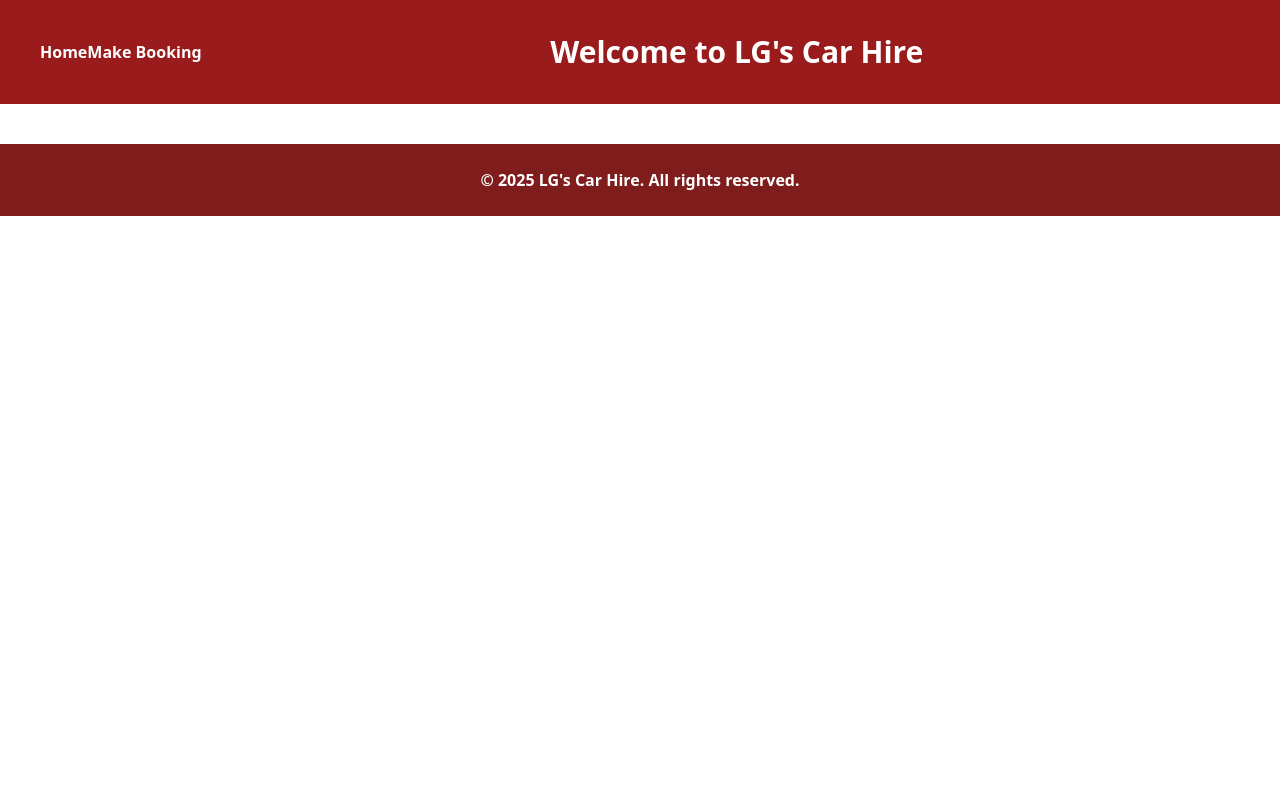
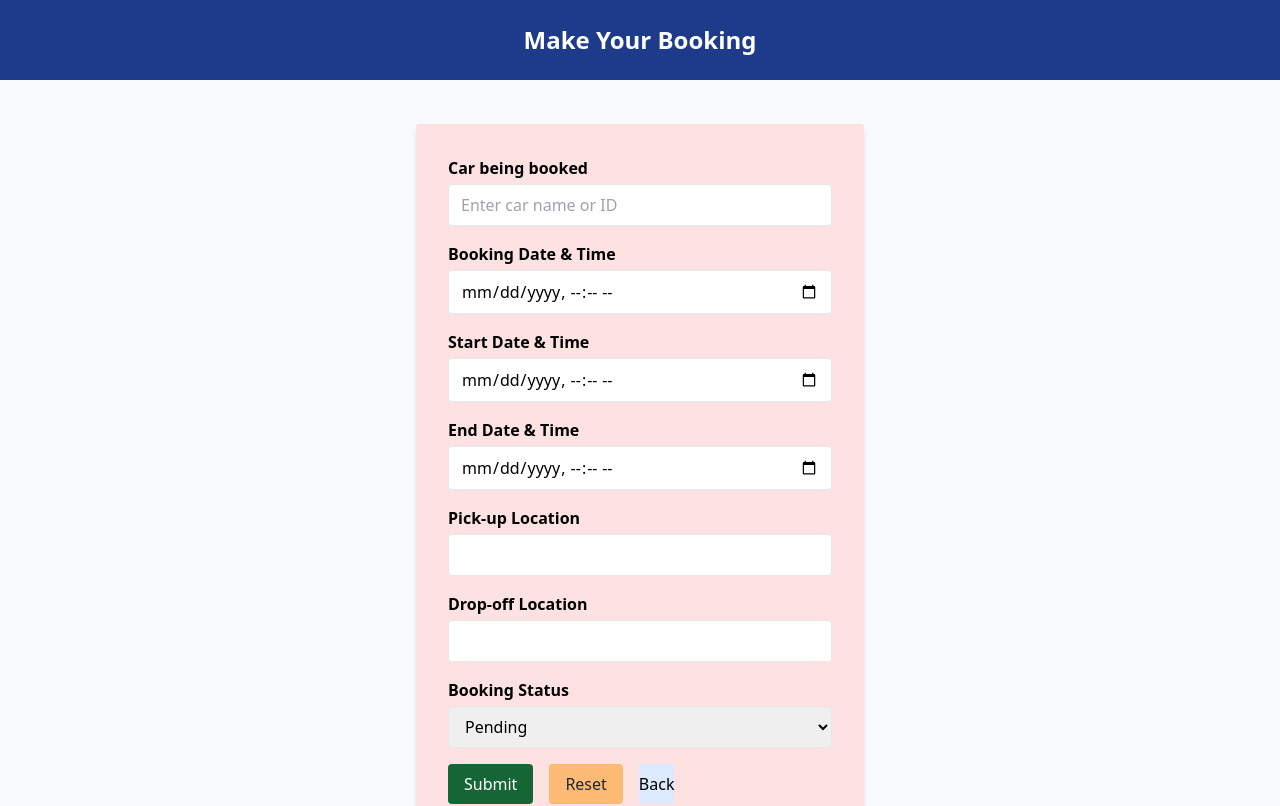
Before and after one commit to lisazumana03/lgs-car-hire-frontend, a React (Vite) app: page /make-booking in a window 1280 px wide. Shown: the top 806 px of the page. Built offline with nearby package versions, Linux system fonts and the light colour scheme.

Commit message:
file incoming

```diff
--- a/src/App.jsx
+++ b/src/App.jsx
@@ -1,23 +1,54 @@
+
+import { Route, BrowserRouter as Router, Routes, useLocation } from "react-router-dom";
+import Home from "./Home.jsx";
+import "./index.css";
+import Footer from "./pages/Common/Footer.jsx";
 import Header from "./pages/Common/Header.jsx";
-import Footer from "./pages/Common/Footer.jsx";
-import Home from "./Home.jsx";
 import BookingForm from "./pages/Reservation/Booking/BookingForm.jsx";
-import {BrowserRouter as Router, Routes, Route} from "react-router-dom";
+import LocationPicker from "./pages/Reservation/Location/LocationPicker.jsx";
+
+function BookingHeader() {
+    return (
+        <header className="bg-blue-900 text-white p-6 flex justify-center items-center">
+            <h1 className="text-2xl font-bold">Make Your Booking</h1>
+        </header>
+    );
+}
+
+function LocationHeader() {
+    return (
+        <header className="bg-blue-900 text-white p-6 flex justify-center items-center">
+            <h1 className="text-2xl font-bold">View Locations</h1>
+        </header>
+    );
+}
+
+function AppContent() {
+    const location = useLocation();
+    // Show a different header for the booking page
+    const isBookingPage = location.pathname === "/make-booking";
+    return (
+        <>
+            {isBookingPage ? <BookingHeader /> : <Header />}
+            <main>
+                <Routes>
+                    <Route path="/" element={<Home />} />
+                    <Route path="/make-booking" element={<BookingForm />} />
+                    <Route path="/available-locations" element={<LocationPicker />} />
+                </Routes>
+            </main>
+            <Footer />
+        </>
+    );
+}
 
 
 function App() {
-  return (
-      <Router>
-              <Header/>
-              <main>
-                  <Routes>
-                      <Route path="/" component={<Home/>} />
-                      <Route path="/make-booking" component={<BookingForm/>}/>
-                  </Routes>
-              </main>
-              <Footer/>
-      </Router>
-  );
+    return (
+        <Router>
+            <AppContent />
+        </Router>
+    );
 }
 
-export default App
+export default App;
--- a/src/Home.jsx
+++ b/src/Home.jsx
@@ -1,7 +1,10 @@
+import { Link } from "react-router-dom";
+
 function Home(){
     return (
         <div className="flex flex-col items-center justify-center min-h-screen bg-gray-100 w-full h-64 bg-[url('')] bg-cover bg-center">
-            <p> The number one spot where you can rent a car of your dreams. </p>
+            <p>The number one spot where you can rent a car of your dreams.</p>
+            <Link to="/make-booking" className="mt-6 px-6 py-2 bg-red-800 text-white rounded shadow hover:bg-red-700 transition">Make Booking</Link>
         </div>
     );
 }
--- a/src/pages/Reservation/Booking/BookingForm.jsx
+++ b/src/pages/Reservation/Booking/BookingForm.jsx
@@ -2,32 +2,100 @@
 Lisakhanya Zumana (230864821)
 Date: 05/06/2025
  */
+
+import { useState } from "react";
+import { create } from "../../../services/bookingService";
+
+
 function BookingForm() {
+    const [form, setForm] = useState({
+        cars: [""],
+        bookingDateAndTime: "",
+        startDate: "",
+        endDate: "",
+        pickupLocation: "",
+        dropOffLocation: "",
+        bookingStatus: "pending"
+    });
+    const [message, setMessage] = useState("");
+
+    const handleChange = (e) => {
+        const { name, value } = e.target;
+        if (name === "cars") {
+            setForm((prev) => ({ ...prev, cars: [value] }));
+        } else {
+            setForm((prev) => ({ ...prev, [name]: value }));
+        }
+    };
+
+    const handleSubmit = async (e) => {
+        e.preventDefault();
+        try {
+            await create(form);
+            setMessage("Booking created successfully!");
+            setForm({
+                cars: [""],
+                bookingDateAndTime: "",
+                startDate: "",
+                endDate: "",
+                pickupLocation: "",
+                dropOffLocation: "",
+                bookingStatus: "pending"
+            });
+        } catch (err) {
+            setMessage("Error creating booking.");
+        }
+    };
+
     return (
-        <div>
-            <h2> Make a Booking </h2>
-            <form>
-                <label> Car being booked </label><br/>
-                <input type="text" name="car" placeholder="Enter car name" required/><br/>
-                <label> Booking Date </label><br/>
-                <input type="date" name="bookingDate" required/><br/>
-                <label> Start Date and Time</label><br/>
-                <input type="datetime-local" name="startDateTime" required/><br/>
-                <label> End Date and Time</label><br/>
-                <input type="datetime-local" name="endDateTime" required/><br/>
-                <label> Pick-up Location </label>
-                <input type="choice" name="pickupLocation" required/><br/>
-                <label> Drop-off Location </label>
-                <input type="choice" name="dropoffLocation" required/><br/>
-                <label> Booking Status </label><br/>
-                <select name="bookingStatus" required>
-                    <option value="confirmed">Confirmed</option>
-                    <option value="pending">Pending</option>
-                    <option value="cancelled">Cancelled</option>
-                </select><br/>
-                <button type="submit">Submit</button>
-                <button type="reset">Reset</button>
-                <button type="cancel">Cancel</button>
+        <div className="flex flex-col items-center justify-center min-h-screen bg-gray-50">
+            {message && <p className="mb-4 text-green-700 font-semibold">{message}</p>}
+            <form onSubmit={handleSubmit} className="bg-red-100 p-8 rounded shadow-md w-full max-w-md">
+                <div className="mb-4">
+                    <label className="block mb-1 font-semibold">Car being booked</label>
+                    <input type="text" name="cars" value={form.cars[0]} onChange={handleChange} placeholder="Enter car name or ID" required className="w-full px-3 py-2 border rounded"/>
+                </div>
+                <div className="mb-4">
+                    <label className="block mb-1 font-semibold">Booking Date & Time</label>
+                    <input type="datetime-local" name="bookingDateAndTime" value={form.bookingDateAndTime} onChange={handleChange} required className="w-full px-3 py-2 border rounded"/>
+                </div>
+                <div className="mb-4">
+                    <label className="block mb-1 font-semibold">Start Date & Time</label>
+                    <input type="datetime-local" name="startDate" value={form.startDate} onChange={handleChange} required className="w-full px-3 py-2 border rounded"/>
+                </div>
+                <div className="mb-4">
+                    <label className="block mb-1 font-semibold">End Date & Time</label>
+                    <input type="datetime-local" name="endDate" value={form.endDate} onChange={handleChange} required className="w-full px-3 py-2 border rounded"/>
+                </div>
+                <div className="mb-4">
+                    <label className="block mb-1 font-semibold">Pick-up Location</label>
+                    <input type="text" name="pickupLocation" value={form.pickupLocation} onChange={handleChange} required className="w-full px-3 py-2 border rounded"/>
+                </div>
+                <div className="mb-4">
+                    <label className="block mb-1 font-semibold">Drop-off Location</label>
+                    <input type="text" name="dropOffLocation" value={form.dropOffLocation} onChange={handleChange} required className="w-full px-3 py-2 border rounded"/>
+                </div>
+                <div className="mb-4">
+                    <label className="block mb-1 font-semibold">Booking Status</label>
+                    <select name="bookingStatus" value={form.bookingStatus} onChange={handleChange} required className="w-full px-3 py-2 border rounded">
+                        <option value="confirmed">Confirmed</option>
+                        <option value="pending">Pending</option>
+                        <option value="cancelled">Cancelled</option>
+                    </select>
+                </div>
+                <div className="flex gap-4">
+                    <button type="submit" className="bg-green-800 text-white px-4 py-2 rounded hover:bg-red-700">Submit</button>
+                    <button type="reset" className="bg-orange-300 text-gray-800 px-4 py-2 rounded hover:bg-gray-400" onClick={() => setForm({
+                        cars: [""],
+                        bookingDateAndTime: "",
+                        startDate: "",
+                        endDate: "",
+                        pickupLocation: "",
+                        dropOffLocation: "",
+                        bookingStatus: "pending"
+                    })}>Reset</button>
+                    <button type="return" className="bg-blue-100"> Back </button>
+                </div>
             </form>
         </div>
     );
```
